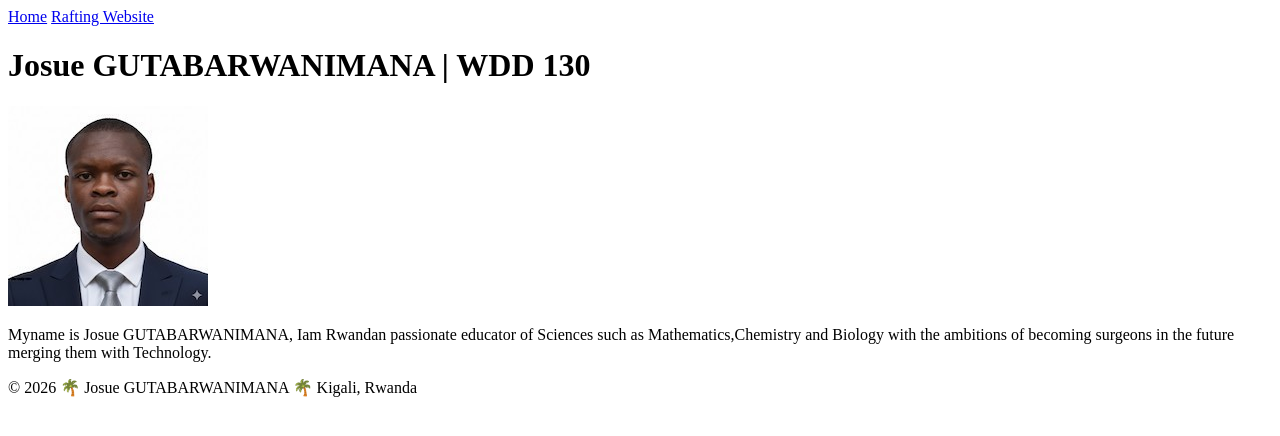
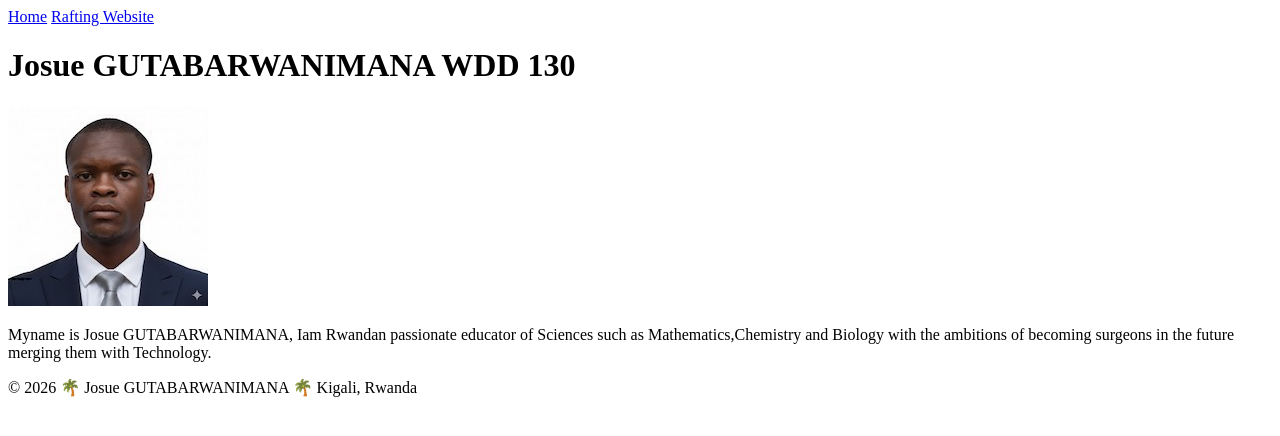
Before and after one commit to gutabarwanimanajosue881-svg/wdd130, a plain HTML site: page index.html in a window 1280 px wide. Drawn offline with Linux system fonts and the light colour scheme.

Commit message:
Fix header formatting for consistency in homepage title

```diff
--- a/index.html
+++ b/index.html
@@ -15,7 +15,7 @@
         </nav>
     </header>
     <main>
-        <h1>Josue GUTABARWANIMANA | WDD 130</h1>
+        <h1>Josue GUTABARWANIMANA WDD 130 </h1>
         <img src="images/profile.jpg" alt="Josue Gutabarwanimana profile picture" width="200">
         <p>Myname is Josue
             GUTABARWANIMANA, Iam Rwandan passionate educator
```
